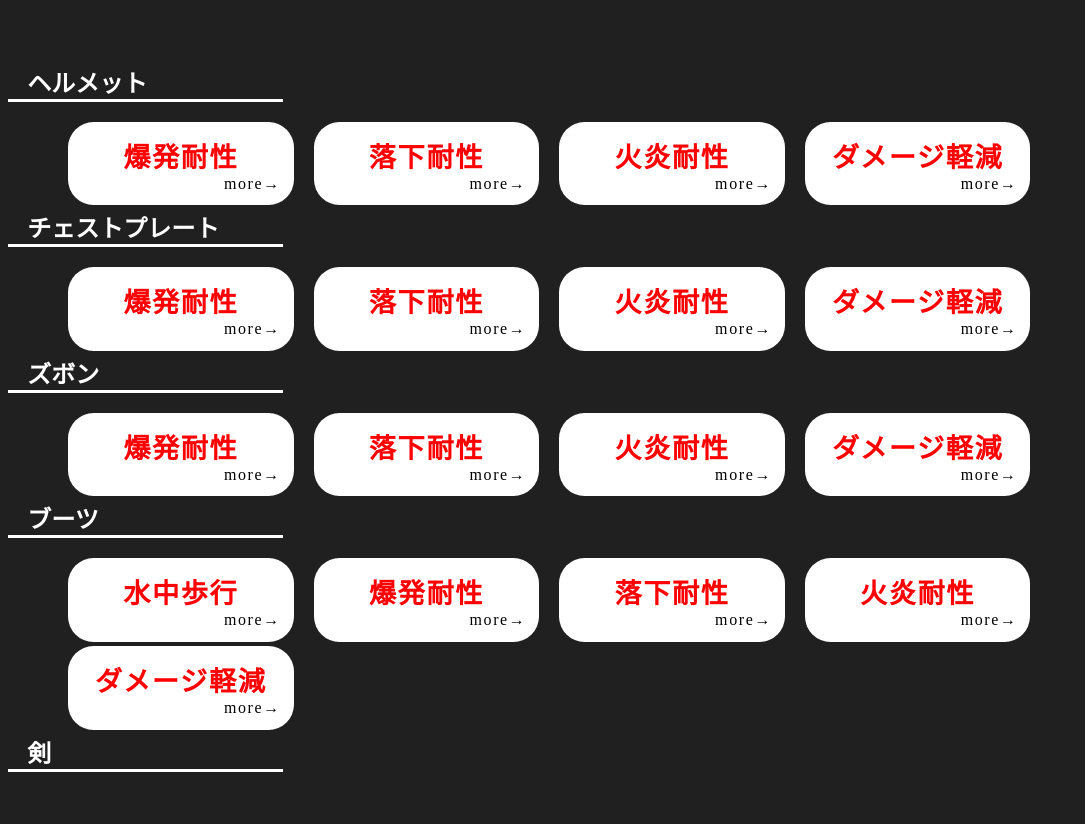
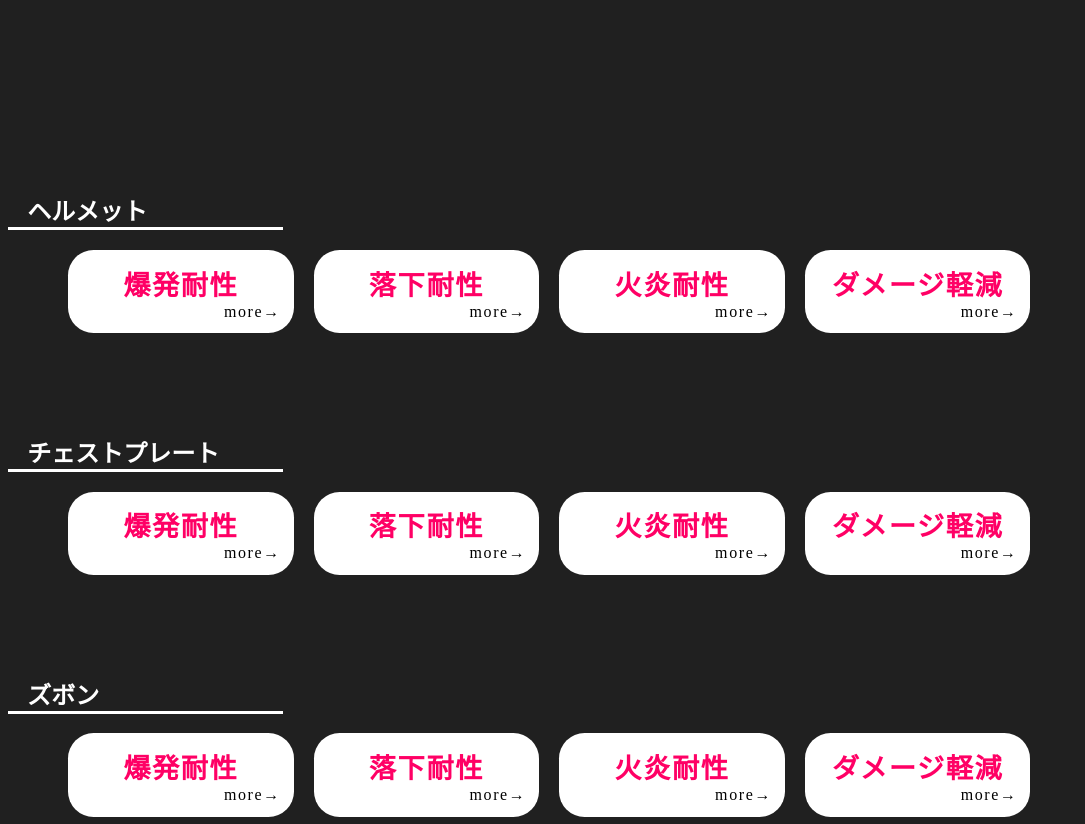
Before and after one commit to carpediem-rtks/Carpediem, a plain HTML site: page htmls/tablewars/enchants/enchant_weapons.html in a window 1280 px wide. Shown: the top 824 px of the page, without its empty margins (0-1085 px from the left). Drawn offline with Linux system fonts and the light colour scheme.

Commit message:
間隔を取りました

```diff
--- a/htmls/tablewars/enchants/enchant_weapons.html
+++ b/htmls/tablewars/enchants/enchant_weapons.html
@@ -7,6 +7,7 @@
 			background-color:#202020;
 		}
 		h2{
+			padding-top:10vw;
 			color: #FFFFFF;
 			max-width: 20vw;
 			padding-left: 1.5vw;
@@ -31,7 +32,7 @@
 			flex-wrap: wrap;
 		}
 		ttl{
-			color: #FF0000;
+			color: #FF0065;
 			font-family:"abril-fatface";
 			font-weight: 900;
 			font-size: 1.7em;
```
